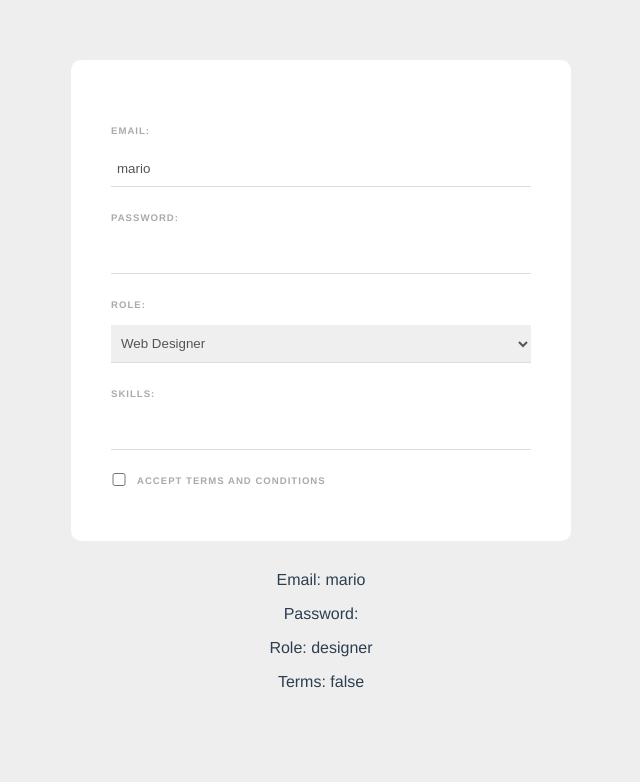
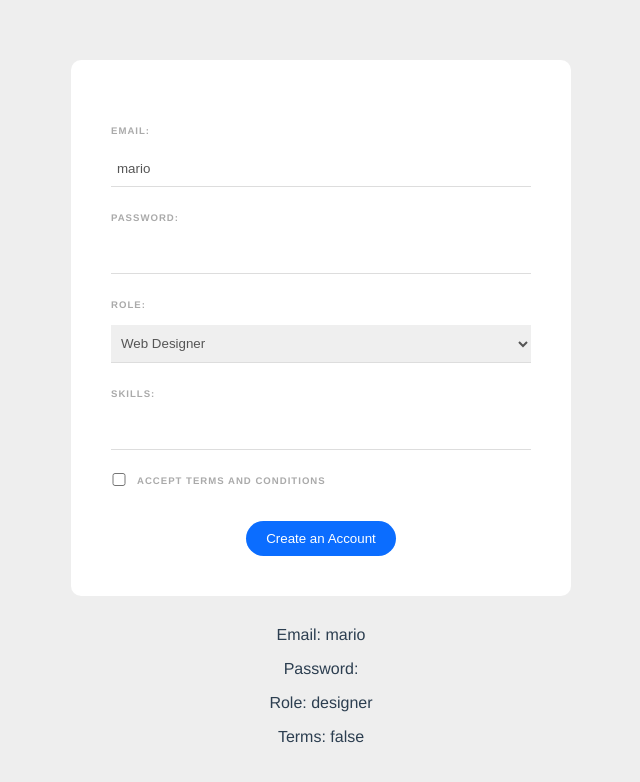
Before and after one commit to muhammadhafijur/web-form, a Vue app: page / in a window 1280 px wide. Shown: the top 782 px of the page, without its empty margins (319-959 px from the left). Built offline with nearby package versions, Linux system fonts and the light colour scheme.

Commit message:
:sparkles: feat: Submitting forms

```diff
--- a/src/components/SignupForm.vue
+++ b/src/components/SignupForm.vue
@@ -1,9 +1,10 @@
 <template>
-  <form>
+  <form @submit.prevent="handleSubmit">
     <label>Email:</label>
     <input type="email" required v-model="email" />
     <label>Password:</label>
     <input type="password" required v-model="password" />
+    <div v-if="passwordError" class="error"> {{ passwordError }} </div>
 
     <label>Role:</label>
     <select v-model="role">
@@ -21,6 +22,11 @@
       <input type="checkbox" v-model="terms" required />
       <label>Accept terms and conditions</label>
     </div>
+
+    <div class="submit">
+        <button>Create an Account</button>
+    </div>
+
   </form>
   <p>Email: {{ email }}</p>
   <p>Password: {{ password }}</p>
@@ -38,6 +44,7 @@
       terms: false,
       tempSkill: "",
       skills: [],
+      passwordError: ''
     };
   },
   methods: {
@@ -53,6 +60,18 @@
         this.skills = this.skills.filter((item) => {
             return skill !== item
         })
+    },
+    handleSubmit(){
+        // validate password
+        this.passwordError = this.password.length > 5 ? '' : 'Password must be at least 6 chars long'
+
+        if(!this.passwordError){
+            console.log('email: ', this.email)
+            console.log('password: ', this.password)
+            console.log('role: ', this.role)
+            console.log('skills: ', this.skills)
+            console.log('terms accepted: ', this.terms)
+        }
     }
   },
 
@@ -106,4 +125,21 @@
     color: #777;
     cursor: pointer;
 }
+button{
+    background: #0b6dff;
+    border: 0;
+    padding: 10px 20px;
+    margin-top: 20px;
+    color: white;
+    border-radius: 20px;
+}
+.submit{
+    text-align: center;
+}
+.error{
+    color: #ff0062;
+    margin-top: 10px;
+    font-size: 0.8em;
+    font-weight: bold;
+}
 </style>
```
